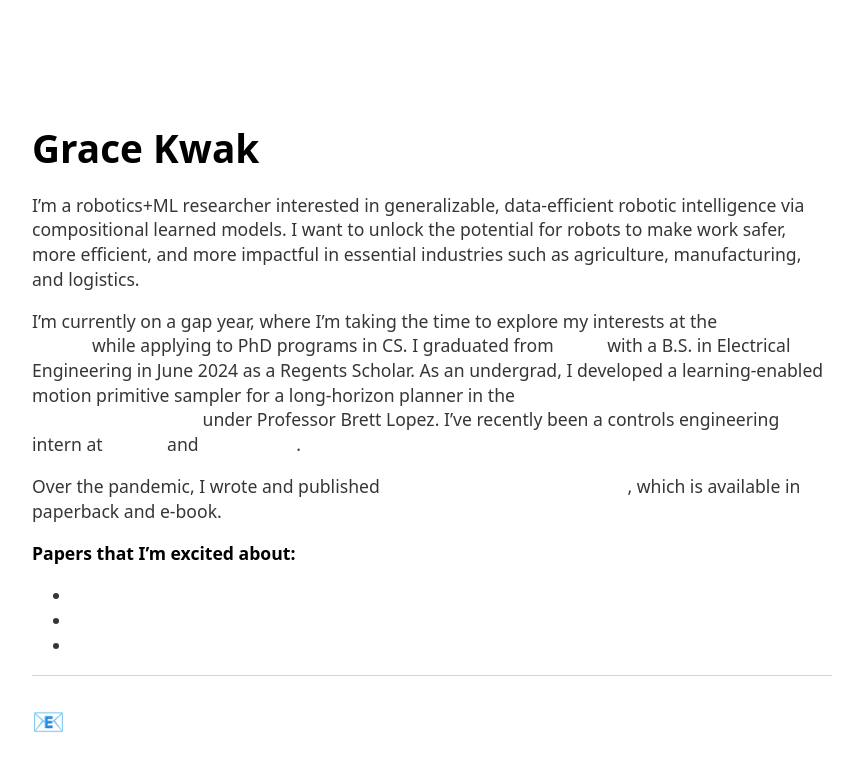
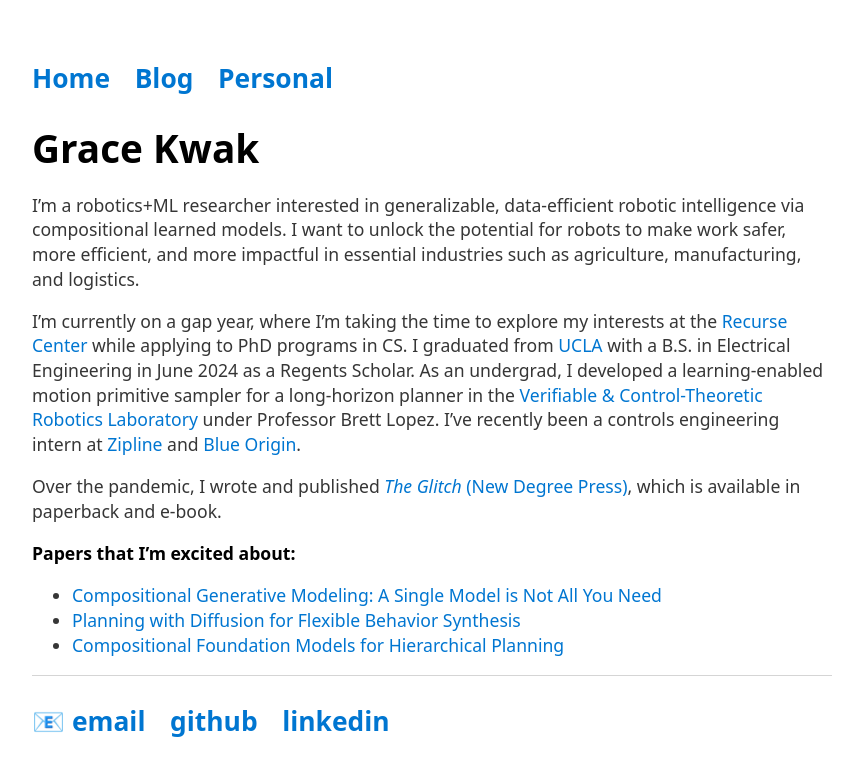
Before and after one commit to grkw/grkw.github.io, a Jekyll site: the page built from index.md, in a window 1280 px wide. Shown: the top 776 px of the page, without its empty margins (208-1071 px from the left). Built offline with Jekyll 4.4.1, drawn with Linux system fonts in a browser that asks for light colours.

Commit message:
Mess with link colors

```diff
--- a/css/main.css
+++ b/css/main.css
@@ -3,15 +3,6 @@
 :root {
     line-height: 1.1;
     font-size: 1.1em;
-}
-
-a:link {
-  color: white;
-  text-decoration: underline;
-}
-
-a:active {
-    color: #bf616a;
 }
 
 body {
@@ -29,6 +20,7 @@
     display: inline;
     margin-right: 20px;
     font-size: 1.5em;
+    color: #F5C18D;
 }
 
 footer {
```
